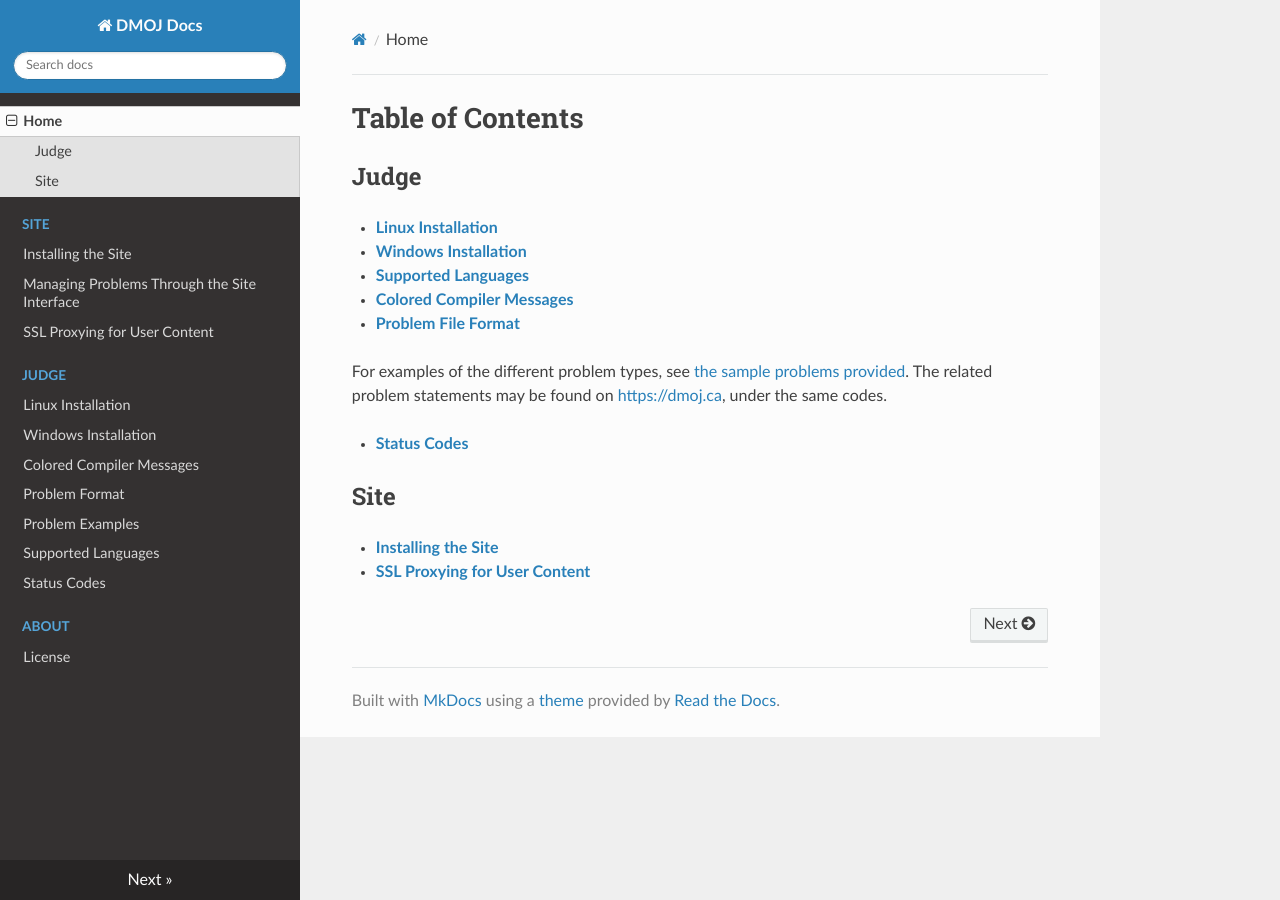
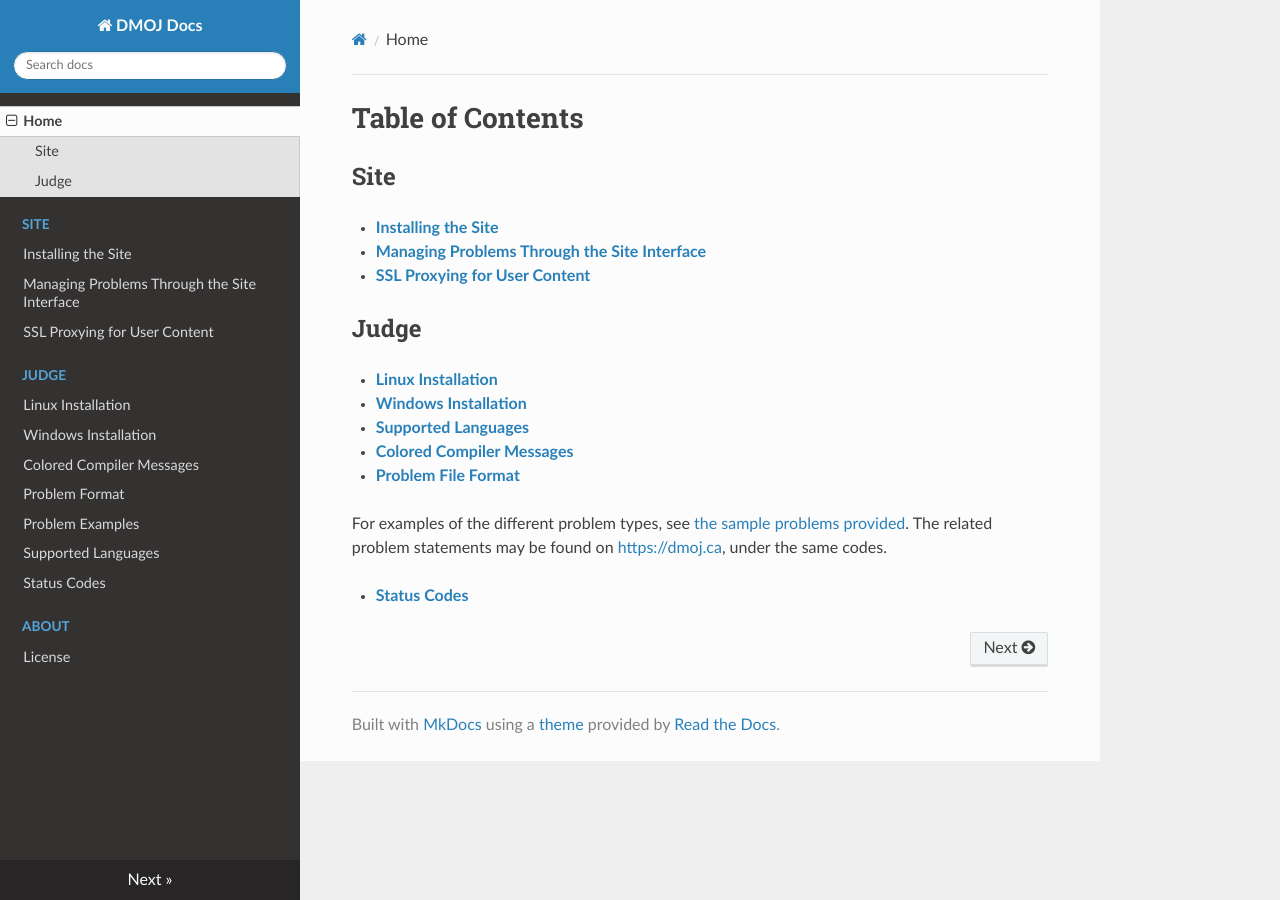
Before and after one commit to DMOJ/docs, an MkDocs documentation site: the page built from docs/index.md, in a window 1280 px wide. Built offline with MkDocs 1.6.1, drawn with Linux system fonts in a browser that asks for light colours; nearby versions of some CDN libraries; old or Windows-style settings are respelled for this version of MkDocs.

Commit message:
Add problem management link to TOC

```diff
--- a/docs/index.md
+++ b/docs/index.md
@@ -1,4 +1,9 @@
 # Table of Contents
+
+## Site
+- [**Installing the Site**](site/installation.md)
+- [**Managing Problems Through the Site Interface**](site/managing_problems.md)
+- [**SSL Proxying for User Content**](site/ssl_content_proxy.md)
 
 ## Judge
 - [**Linux Installation**](judge/linux_installation.md)
```
Also changed, not shown: other parts of docs/index.md (+0 -4 lines).
